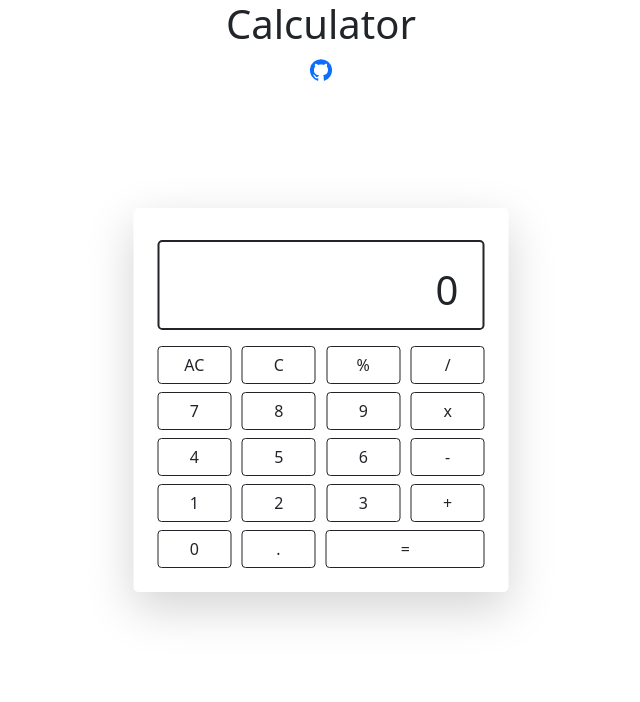
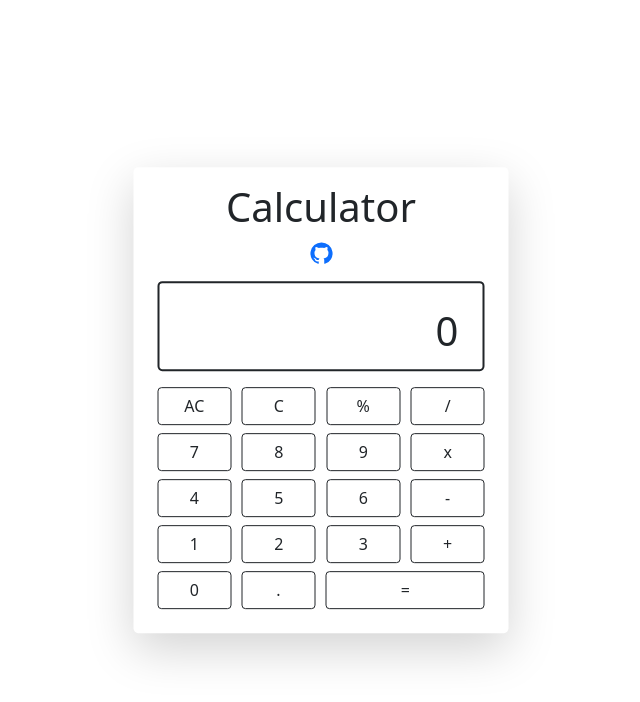
Before and after one commit to praveenkumarpke/Basic_Calculator, a React (Create React App) app: page / in a window 1280 px wide. Shown: the top 702 px of the page, without its empty margins (319-959 px from the left). Built offline with nearby package versions, Linux system fonts and the light colour scheme.

Commit message:
react bootstrap applied & Icon interchanged

```diff
--- a/package.json
+++ b/package.json
@@ -11,6 +11,7 @@
     "@testing-library/user-event": "^13.5.0",
     "bootstrap": "^5.1.3",
     "react": "^18.1.0",
+    "react-bootstrap": "^2.4.0",
     "react-dom": "^18.1.0",
     "react-number-format": "^4.9.3",
     "react-scripts": "5.0.1",
--- a/src/App.js
+++ b/src/App.js
@@ -1,12 +1,9 @@
 import './App.css';
 import Calc from './component/page/Calc';
-import GitHubIcon from '@mui/icons-material/GitHub';
-import 'bootstrap/dist/css/bootstrap.min.css';
+
 function App() {
   return (
     <div className="App">
-      <h1>Calculator</h1>
-      <a href="https://github.com/praveenkumarpke/Basic_Calculator" target="_blank"> <GitHubIcon /> </a>
       <Calc />
     </div>
   );
--- a/src/component/page/Calc.jsx
+++ b/src/component/page/Calc.jsx
@@ -2,6 +2,8 @@ import React, { useState, useEffect } from 'react';
 import 'bootstrap/dist/css/bootstrap.min.css';
 import NumberFormat from 'react-number-format';
 import '../page/calc.scss';
+import { Container } from 'react-bootstrap';
+import GitHubIcon from '@mui/icons-material/GitHub';
 
 function Calc() {
     const [prestate, setPrestate] = useState('');
@@ -144,8 +146,11 @@ function Calc() {
     const button = "w-48 btn btn-outline-dark";
 
     return (
+        <Container>
             <div className={container}>
                 <div className={wrap}>
+                    <h1>Calculator</h1>
+                    <a href="https://github.com/praveenkumarpke/Basic_Calculator" target="_blank"> <GitHubIcon /> </a>
                     <div className={outline}>
                         <div className={inputfeild}>
                             {input !== "" || input === "0" ? (
@@ -191,6 +196,7 @@ function Calc() {
 
                 </div>
             </div>
+        </Container>
     )
 }
 
```
Also changed, not shown: 1 other file (tests, documents, lock files or other folders). Lines whose indentation alone changed are shown as unchanged.
